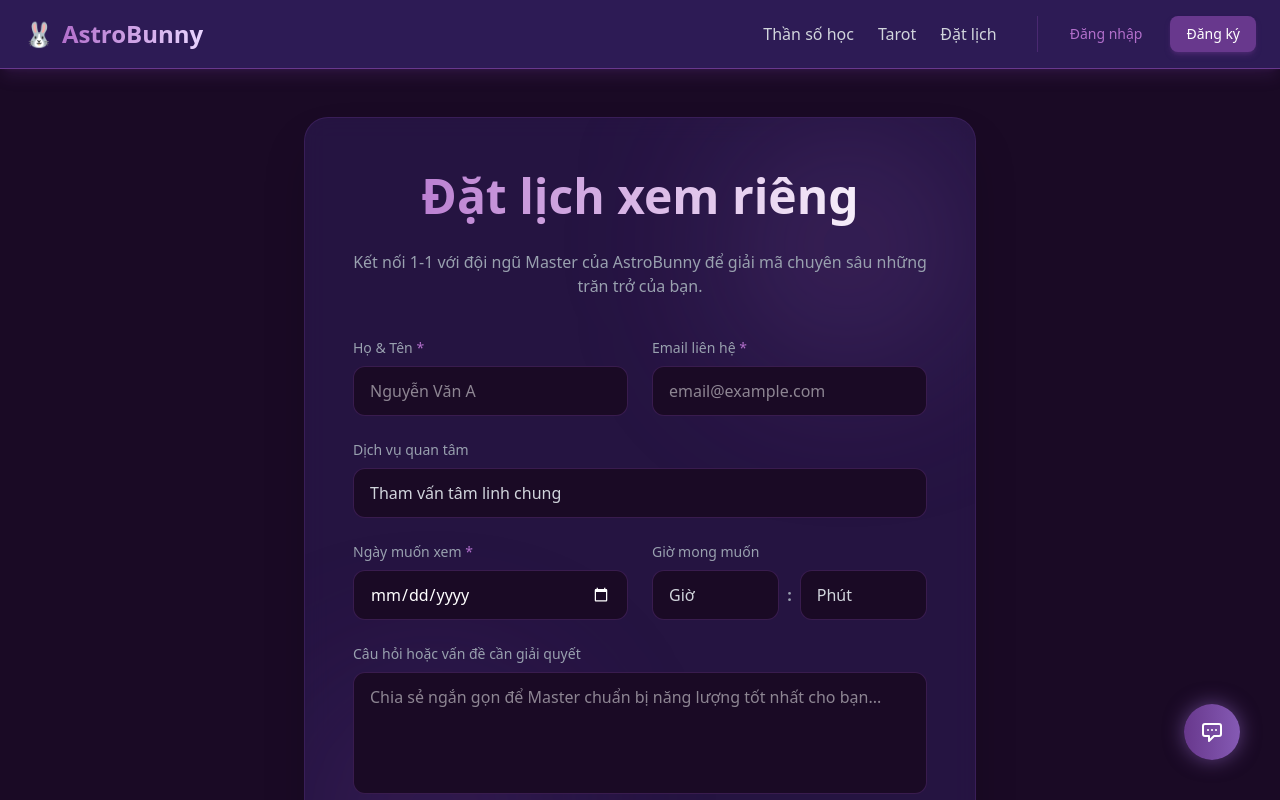
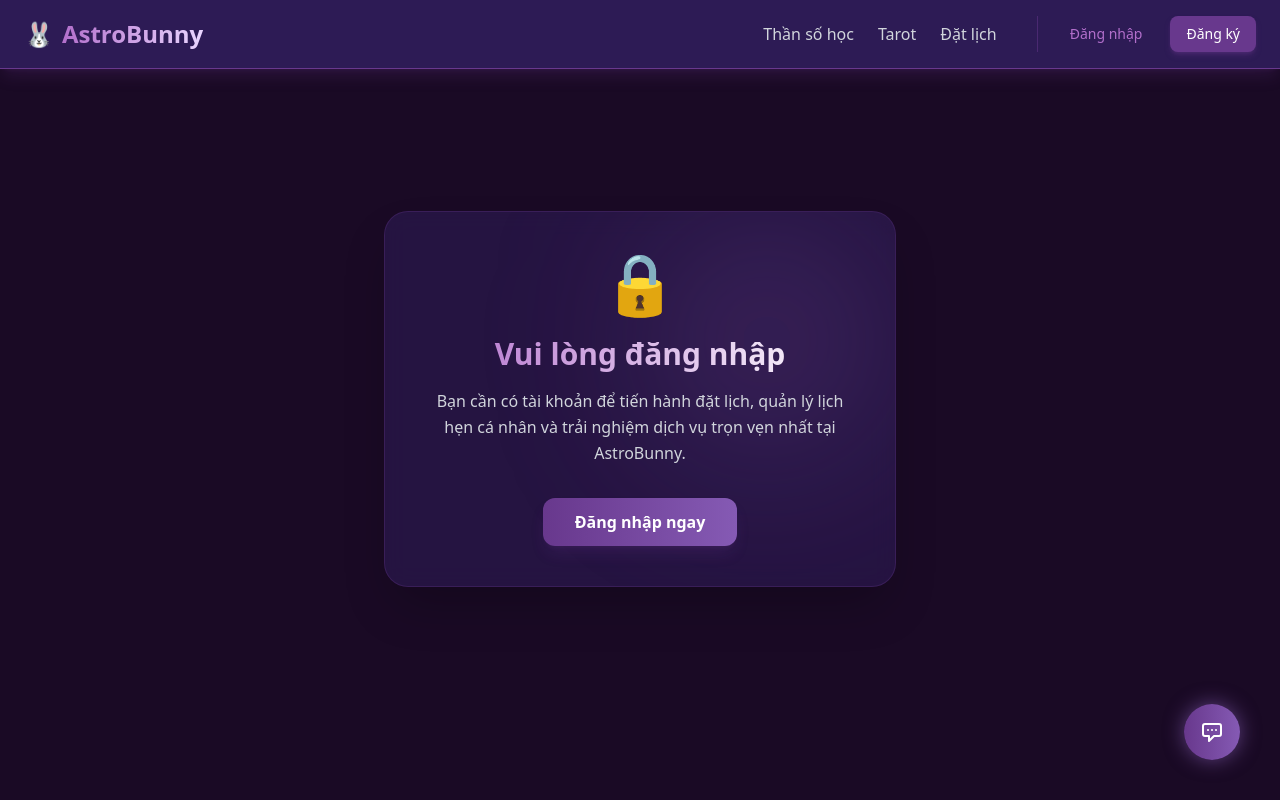
Before and after one commit to DucTri411/Tarot_Project, a React (Vite) app in the folder frontend/: page /booking in a window 1280 px wide. Shown: the top 800 px of the page. Built offline with nearby package versions, Linux system fonts and the light colour scheme.

Commit message:
fix: login to booking

```diff
--- a/frontend/src/pages/Booking.jsx
+++ b/frontend/src/pages/Booking.jsx
@@ -17,6 +17,7 @@ const Booking = () => {
   const [myBookings, setMyBookings] = useState([]);
   const [loadingBookings, setLoadingBookings] = useState(false);
   const [isAuth, setIsAuth] = useState(false);
+  const [isAuthLoading, setIsAuthLoading] = useState(true);
   const [showForm, setShowForm] = useState(true);
   const [editingId, setEditingId] = useState(null);
   const [editFormData, setEditFormData] = useState({});
@@ -51,8 +52,10 @@ const Booking = () => {
       fetchMyBookings(token);
       resetForm();
     } else {
+      setIsAuth(false);
       setShowForm(true);
     }
+    setIsAuthLoading(false);
   }, []);
 
   const fetchMyBookings = async (token) => {
@@ -143,6 +146,37 @@ const Booking = () => {
       setLoading(false);
     }
   };
+
+  if (isAuthLoading) {
+    return (
+      <div className="flex items-center justify-center min-h-[calc(100vh-140px)]">
+        <p className="text-galaxy-light animate-pulse text-lg font-medium">Đang kiểm tra kết nối vũ trụ...</p>
+      </div>
+    );
+  }
+
+  if (!isAuth) {
+    return (
+      <div className="flex items-center justify-center min-h-[calc(100vh-140px)] px-4 py-12">
+        <div className="bg-galaxy-dark/60 backdrop-blur-md p-10 rounded-3xl shadow-2xl border border-galaxy-primary/30 w-full max-w-lg text-center relative overflow-hidden animate-fade-in-up">
+          <div className="absolute top-0 right-0 w-64 h-64 bg-galaxy-secondary/20 rounded-full blur-[80px] -z-10"></div>
+          <div className="text-6xl mb-6">🔒</div>
+          <h2 className="text-3xl font-bold bg-gradient-to-r from-galaxy-light to-white text-transparent bg-clip-text mb-4">
+            Vui lòng đăng nhập
+          </h2>
+          <p className="text-gray-300 mb-8 leading-relaxed">
+            Bạn cần có tài khoản để tiến hành đặt lịch, quản lý lịch hẹn cá nhân và trải nghiệm dịch vụ trọn vẹn nhất tại AstroBunny.
+          </p>
+          <button
+            onClick={() => window.location.href = '/login'}
+            className="px-8 py-3 bg-gradient-to-r from-galaxy-primary to-galaxy-secondary hover:scale-105 text-white font-bold rounded-xl shadow-lg shadow-galaxy-primary/20 transition-all inline-block"
+          >
+            Đăng nhập ngay
+          </button>
+        </div>
+      </div>
+    );
+  }
 
   if (submitted && !isAuth) {
     return (
```
